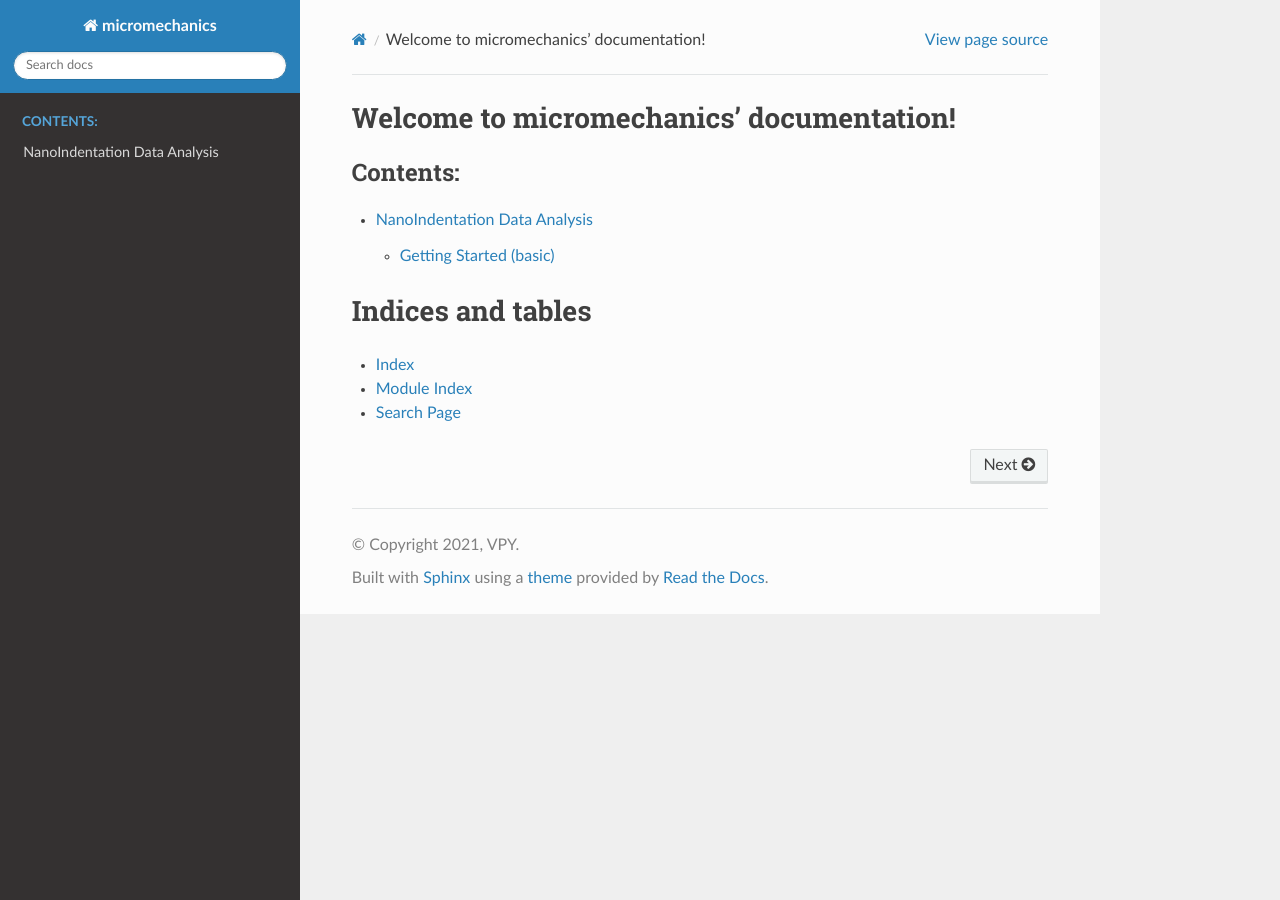
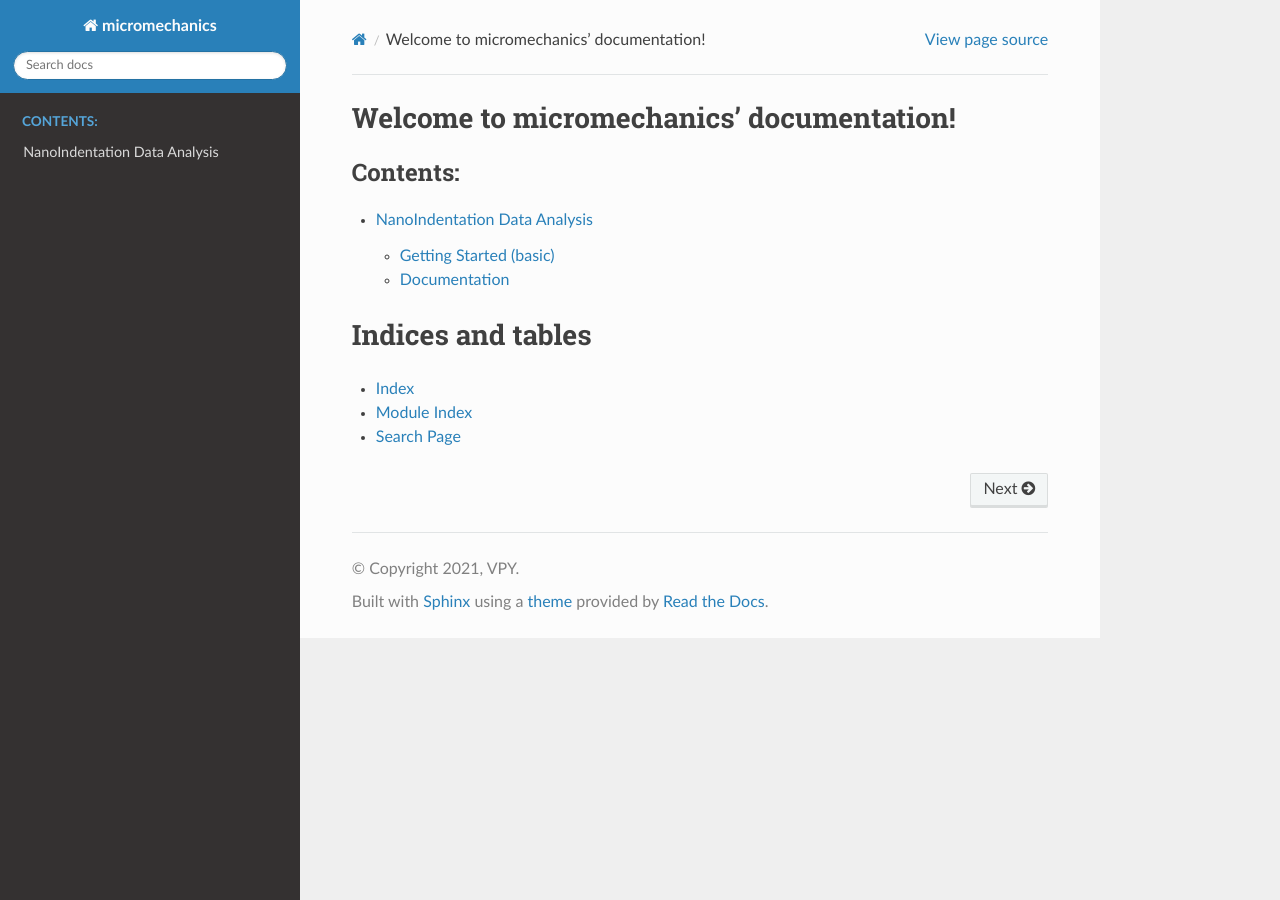
Before and after one commit to micromechanics/micromechanics, a Sphinx documentation site: the page built from docs/source/index.rst, in a window 1280 px wide. Built offline with Sphinx 7.4.7 and the Read the Docs theme 2.0.0, drawn with Linux system fonts in a browser that asks for light colours; pages that are not in the unit, such as notebooks, are missing from menus.

Commit message:
add documentation

```diff
--- a/docs/source/modules.rst
+++ b/docs/source/modules.rst
@@ -6,4 +6,4 @@ NanoIndentation Data Analysis
 
    tutorialBasic
    tutorialAdvanced
-   Documentation
+   documentation
```
